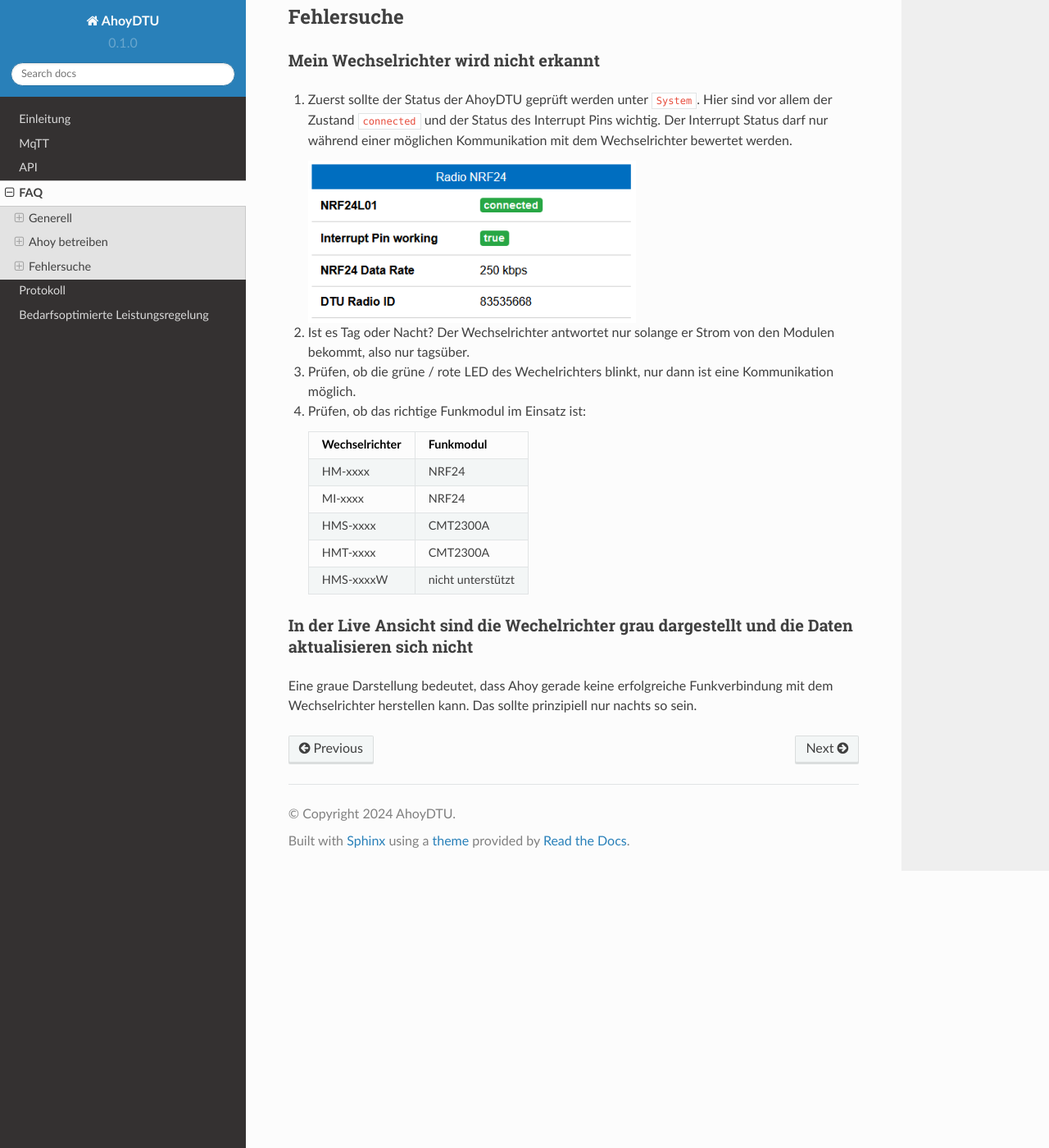
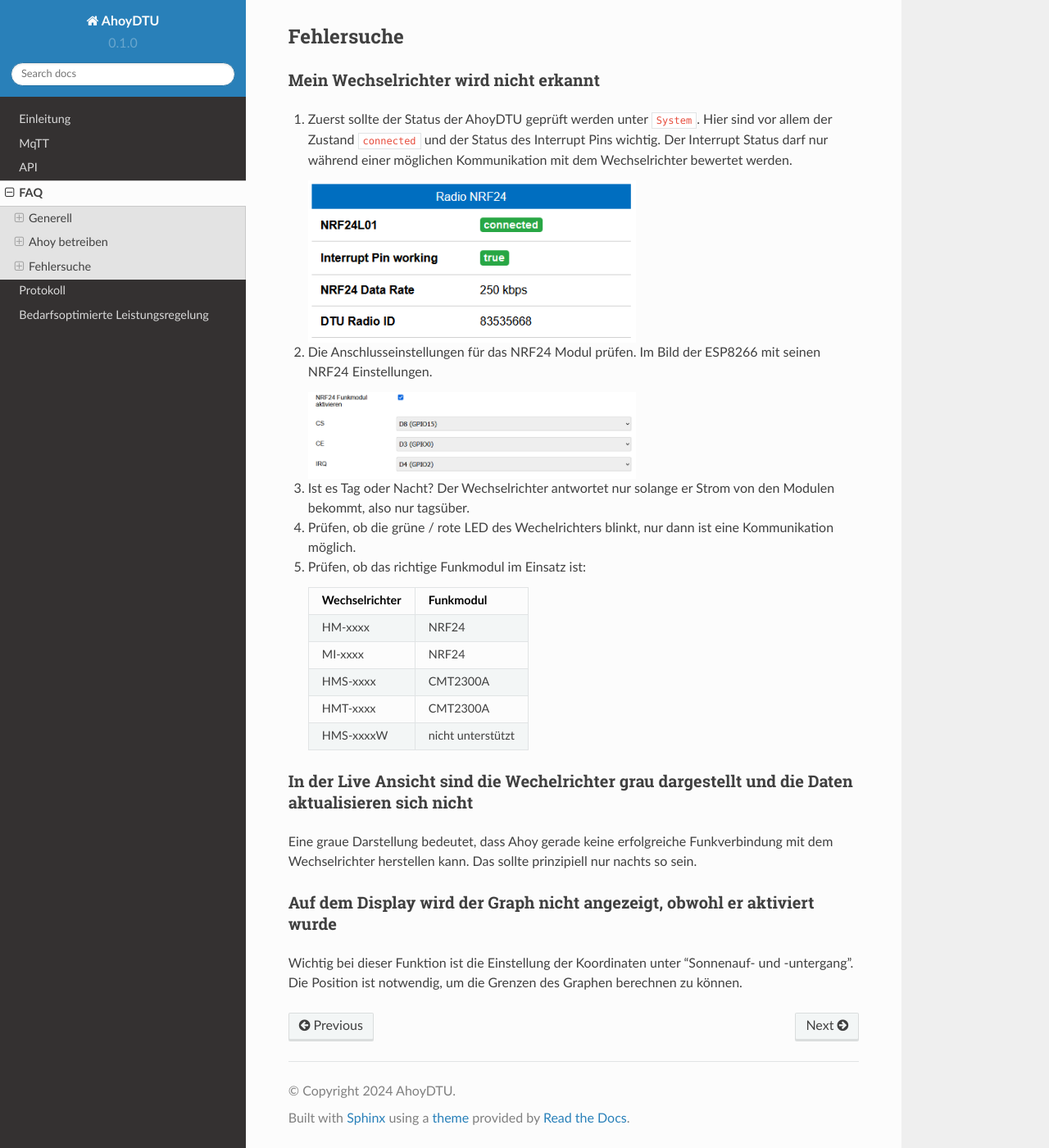
Before and after one commit to lumapu/ahoy_docs, a Sphinx documentation site: the page built from docs/source/faq.rst, in a window 1280 px wide and 1400 px high, scrolled down 3756 px. Shown: the whole window at 82% size. Built offline with Sphinx 7.4.7 and the Read the Docs theme 2.0.0, drawn with Linux system fonts in a browser that asks for light colours; some of the changed text lies outside the part shown.

Commit message:
updated FAQ

```diff
--- a/docs/source/faq.rst
+++ b/docs/source/faq.rst
@@ -131,9 +131,15 @@
       :width: 400
       :alt: Screenshot des NRF24 Status in ``System``
 
-2. Ist es Tag oder Nacht? Der Wechselrichter antwortet nur solange er Strom von den Modulen bekommt, also nur tagsüber.
-3. Prüfen, ob die grüne / rote LED des Wechelrichters blinkt, nur dann ist eine Kommunikation möglich.
-4. Prüfen, ob das richtige Funkmodul im Einsatz ist:
+2. Die Anschlusseinstellungen für das NRF24 Modul prüfen. Im Bild der ESP8266 mit seinen NRF24 Einstellungen.
+
+   .. image:: ../images/faq/configPinNrf.png
+      :width: 400
+      :alt: Screenshot der NRF24 Anschlusseinstellungen für den ESP8266
+
+3. Ist es Tag oder Nacht? Der Wechselrichter antwortet nur solange er Strom von den Modulen bekommt, also nur tagsüber.
+4. Prüfen, ob die grüne / rote LED des Wechelrichters blinkt, nur dann ist eine Kommunikation möglich.
+5. Prüfen, ob das richtige Funkmodul im Einsatz ist:
 
    +------------------+-------------------+
    | Wechselrichter   | Funkmodul         |
@@ -154,3 +160,9 @@
 ====================================================================================================
 
 Eine graue Darstellung bedeutet, dass Ahoy gerade keine erfolgreiche Funkverbindung mit dem Wechselrichter herstellen kann. Das sollte prinzipiell nur nachts so sein.
+
+
+Auf dem Display wird der Graph nicht angezeigt, obwohl er aktiviert wurde
+===========================================================================
+
+Wichtig bei dieser Funktion ist die Einstellung der Koordinaten unter "Sonnenauf- und -untergang". Die Position ist notwendig, um die Grenzen des Graphen berechnen zu können.
```
Also changed, not shown: docs/images/faq/configPinNrf.png (added).
